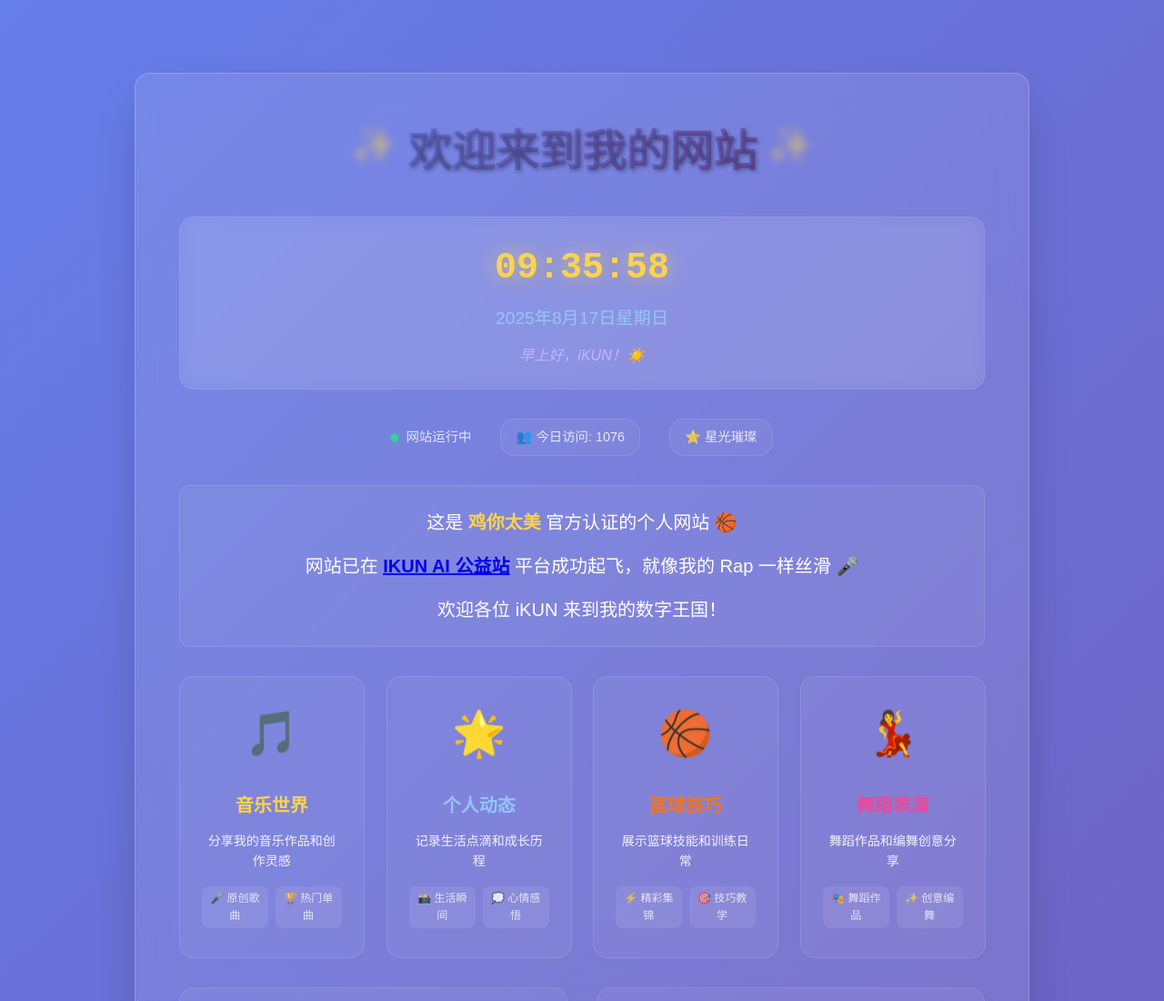
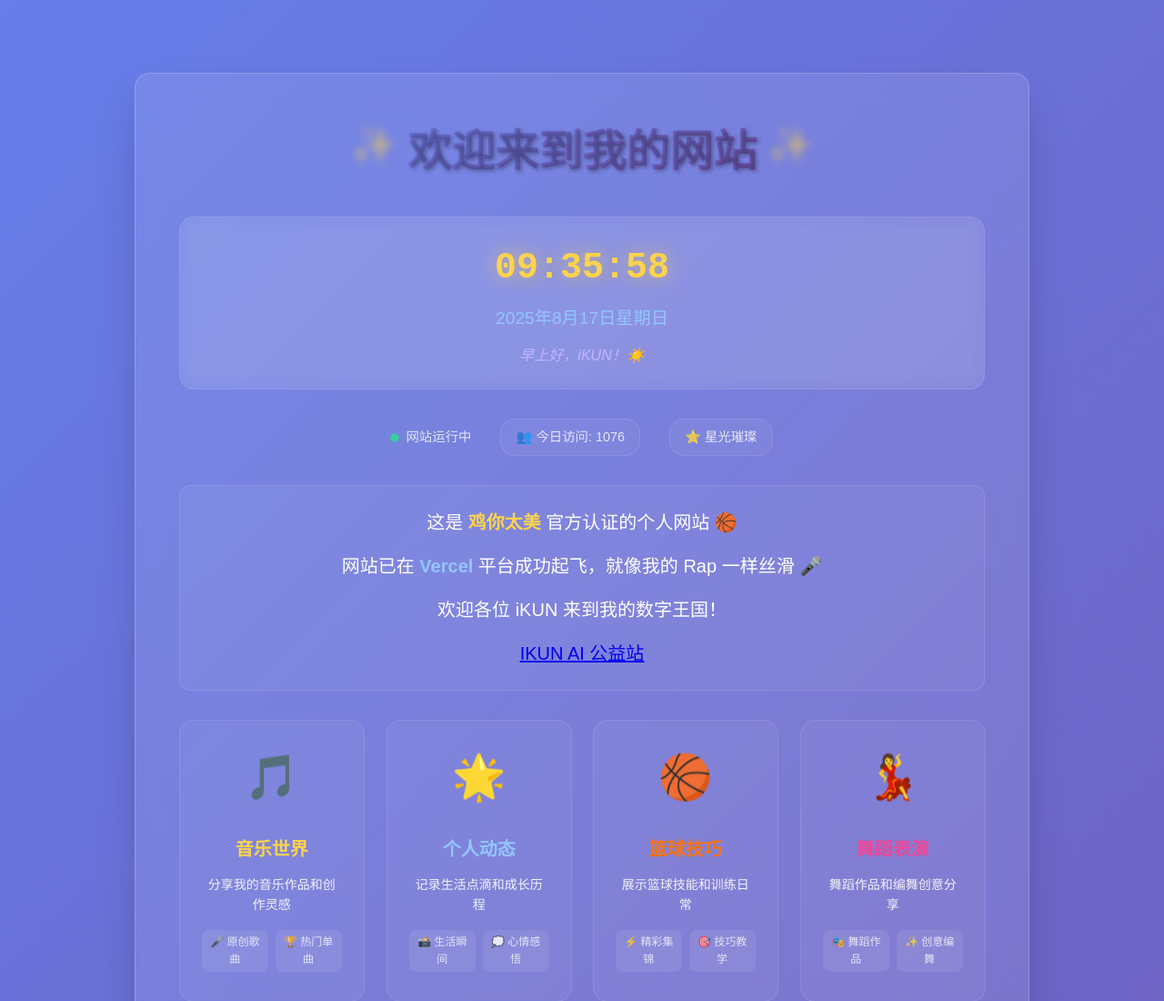
Before and after one commit to zilv123/AI-test, a plain HTML site: page index.html in a window 1280 px wide. Shown: the top 1100 px of the page at 91% size. Drawn offline with Linux system fonts and the light colour scheme; no server answers.

Commit message:
Update index.html

```diff
--- a/index.html
+++ b/index.html
@@ -84,11 +84,12 @@
                         这是 <span class="highlight-yellow">鸡你太美</span> 官方认证的个人网站 🏀
                     </p>
                     <p class="intro-text">
-                        网站已在 <span class="highlight-blue"><a href="https://vercel-ai-gateway-demo-murex.vercel.app/">IKUN AI 公益站</a></span> 平台成功起飞，就像我的 Rap 一样丝滑 🎤
+                        网站已在 <span class="highlight-blue">Vercel</span> 平台成功起飞，就像我的 Rap 一样丝滑 🎤
                     </p>
                     <p class="intro-text">
                         欢迎各位 <span class="highlight-purple">iKUN</span> 来到我的数字王国！
                     </p>
+                    <a href="https://vercel-ai-gateway-demo-murex.vercel.app/">IKUN AI 公益站</a>
                 </div>
 
                 <!-- Features Section -->
```
